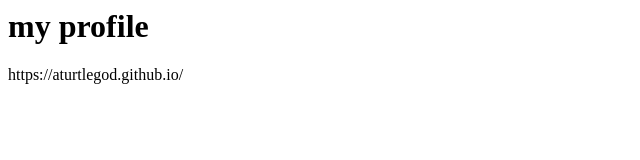
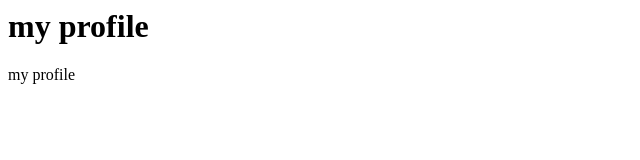
Before and after one commit to aTurtleGod/projects, a plain HTML site: page index.html in a window 1280 px wide. Shown: the whole page, without its empty margins (0-640 px from the left). Drawn offline with Linux system fonts and the light colour scheme.

Commit message:
Update index.html

```diff
--- a/index.html
+++ b/index.html
@@ -1,3 +1,3 @@
 <title>aTurtleGod:projects</title>
 <h1>my profile</h1>
-<a>https://aturtlegod.github.io/</a>
+<a heref = https://aturtlegod.github.io/>my profile</a>
```
